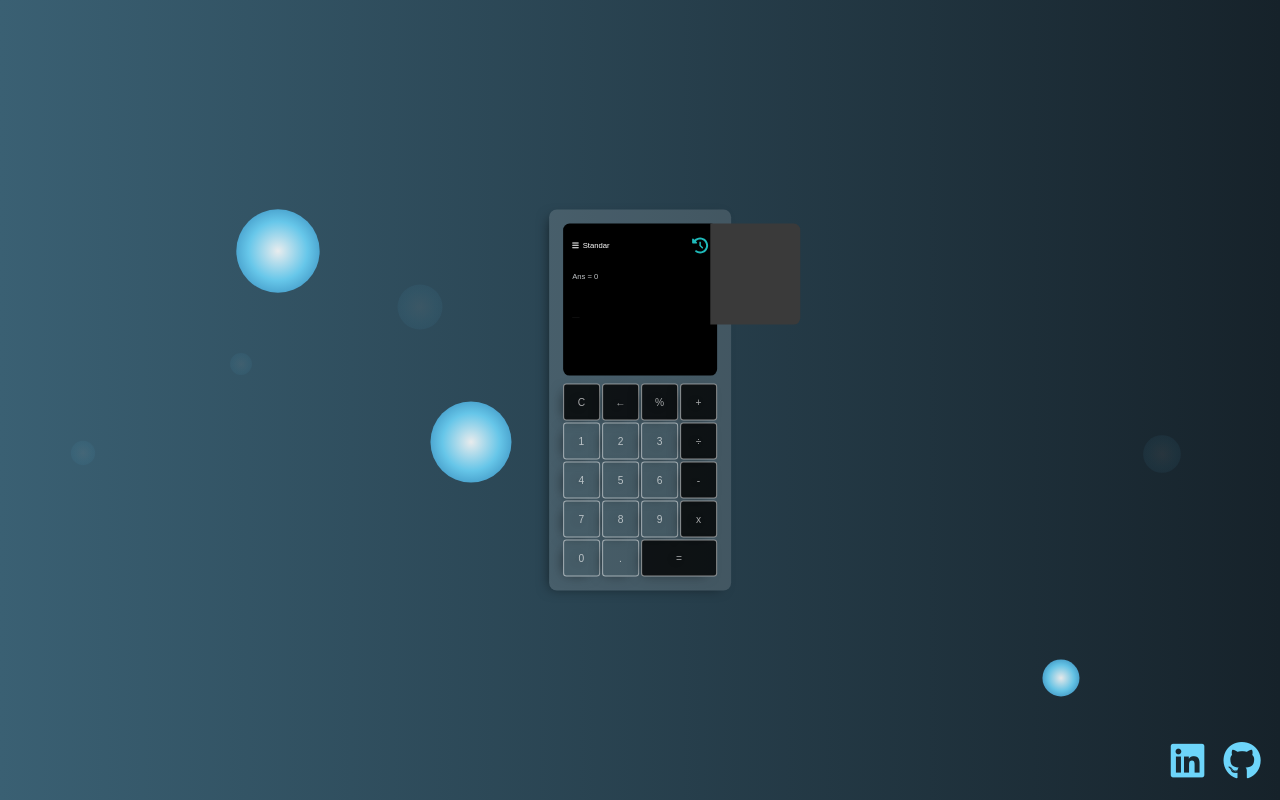
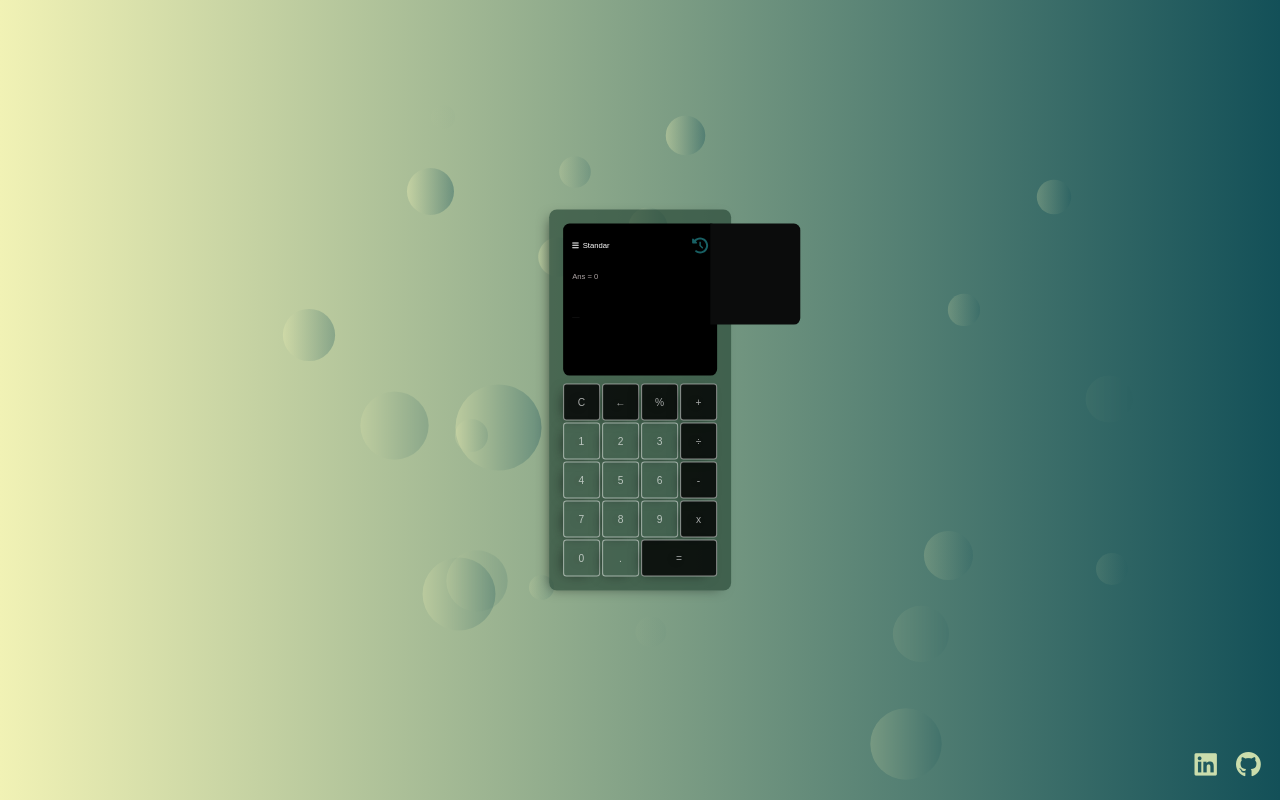
Before and after one commit to AlejandroFigini/Calculator-React, a React (Vite) app in the folder Calculator-React/: page / in a window 1280 px wide. Both pictures are taken after a click on the icon 699 px from the left and 245 px from the top of the page. Built offline with nearby package versions, Linux system fonts and the light colour scheme.

Commit message:
Calculator react

```diff
--- a/Calculator-React/index.html
+++ b/Calculator-React/index.html
@@ -8,12 +8,12 @@
   <title>Calculator React</title>
 </head>
 <body id="bubbles">
-    <div id="background"></div>    <!-- 👈 Aquí irán las burbujas -->
+    <div id="background"></div>
 
   <section id="calculator"></section>
   <footer class="absolute bottom-0 right-0 flex p-[1.5vw] gap-[1.5vw]">
-    <i class="fa-brands fa-linkedin text-[3vw] text-[#6DD5FA] transition-all ease-in duration-200 cursor-pointer hover:scale-110"></i>
-    <i class="fab fa-github text-[3vw] text-[#6DD5FA] transition-all ease-in duration-200 cursor-pointer hover:scale-110"></i>
+    <a href="https://www.linkedin.com/in/alejandro-figini-5a0a78226/"><i class="fa-brands fa-linkedin text-[2vw] text-[#cbddac] transition-all ease-in duration-200 cursor-pointer hover:scale-110 "></i></a>
+    <a href="https://github.com/AlejandroFigini"><i class="fab fa-github text-[2vw] text-[#cbddac] transition-all ease-in duration-200 cursor-pointer hover:scale-110"></i></a>
   </footer>
   <script type="module" src="/src/main.jsx"></script>
 </body>
--- a/Calculator-React/src/components/Bubbles.jsx
+++ b/Calculator-React/src/components/Bubbles.jsx
@@ -1,66 +1,56 @@
 import { motion } from 'framer-motion';
-import { useState, useEffect, useRef } from 'react';
 
-export function Bubbles({ quantity }) {
-  const [parameters, setParameters] = useState(() =>
-    Array.from({ length: quantity ?? 2 }, () => createBubbleParams())
-  );
-  const completedCount = useRef(0);
+export function Bubbles() {
+
+  const bubbleParameters =  Array.from({ length: 40 }, () => createBubbleParams())
 
   function createBubbleParams() {
     return {
+      delay: Math.random() * 13,
+    duration: 15 + Math.random() * 5,
+      size: 2 + Math.random() * 5,
       left: Math.random() * 90,
       top: Math.random() * 90,
-      size: 2 + Math.random() * 4,
-      delay: Math.floor(Math.random() * 2) + 1,
+      moveX: (Math.random() - 0.5) * 30,
+      moveY: (Math.random() - 0.5) * 30
     };
   }
 
-  function Bubble({ parameters, onComplete }) {
+
+  function Bubble({ bubbleParameters }) {
     return (
       <motion.div
+        className='bubbleShadow'
         style={{
           position: 'absolute',
-          left: `${parameters.left}vw`,
-          top: `${parameters.top}vh`,
-          width: `${parameters.size}vw`,
-          height: `${parameters.size}vw`,
+          left: `${bubbleParameters.left}vw`,
+          top: `${bubbleParameters.top}vh`,
+          width: `${bubbleParameters.size}vw`,
+          height: `${bubbleParameters.size}vw`,
           borderRadius: '50%',
-          background: 'radial-gradient(#FFFFFF, #6DD5FA, #2980B9)',
+          background: 'linear-gradient(to right, #f1f2b5, #135058)',
         }}
         animate={{
-          opacity: [0, 1, 0],
-          scale: [0.5, 1, 1.2, 1, 0.5],
+          opacity: [0, .4, 0],
+          scale: [0.5, 1.2, 0.5],
+          left: `${bubbleParameters.left + bubbleParameters.moveX}vw`,
+          top: `${bubbleParameters.top - bubbleParameters.moveY}vh`,
         }}
-        transition={{
-          duration: 2 + parameters.delay,
-          ease: 'easeIn',
-          delay: parameters.delay,
-        }}
-        onAnimationComplete={onComplete}
+         transition={{
+        duration: bubbleParameters.duration,
+        ease: 'easeInOut',
+        delay: bubbleParameters.delay,
+        repeat: Infinity,
+  repeatType: "loop",
+      }}
       />
     );
   }
-
-  function handleAnimationComplete() {
-    completedCount.current += 1;
-
-    if (completedCount.current >= parameters.length) {
-
-      completedCount.current = 0;
-
-
-      const newQuantity = Math.floor(Math.random() * 2) + 7;
-
-      setParameters(Array.from({ length: newQuantity }, () => createBubbleParams()));
-    }
-  }
-
   return (
     <>
-      {parameters.map((param, i) => (
-        <Bubble key={i} parameters={param} onComplete={handleAnimationComplete} />
-      ))}
+      {bubbleParameters.map((param, i) => (
+        <Bubble key={i} bubbleParameters={param} />
+     ))}
     </>
   );
 }
--- a/Calculator-React/src/components/button.jsx
+++ b/Calculator-React/src/components/button.jsx
@@ -12,7 +12,7 @@ export function Button({ icon, operator, action }) {
         text-[0.8vw]
         p-[0.75vw]
         cursor-pointer
-        hover:bg-[rgb(23,67,82)]
+        hover:bg-[#186064]
         hover:text-[rgb(255,255,255)]
         btn-${icon}
       `}
--- a/Calculator-React/src/components/history.jsx
+++ b/Calculator-React/src/components/history.jsx
@@ -16,15 +16,15 @@ export function History({ history, updateScreenFromHistory }) {
             duration-200
             ease-in-out
             hover:scale-[1.02]
-            hover:text-[rgb(31,186,186)]
+            hover:text-[#186064]
             hover:cursor-pointer
-            ${Open ? 'text-[rgb(31,186,186)]' : 'text-white'}
+            ${Open ? 'text-[#186064]' : 'text-white'}
           `}
         />
         <div
           className={`
             absolute
-            bg-[#3a3a3a]
+            bg-[#0b0c0c]
             top-[-0.7vw]
             [scrollbar-width:none]
             h-[7.9vw]
@@ -47,7 +47,7 @@ export function History({ history, updateScreenFromHistory }) {
                 ease-in-out
                 px-[0.5vw]
                 py-[0.2vw]
-                hover:bg-[rgb(52,144,144)]
+                hover:bg-[#186064]
                 hover:cursor-pointer
                 hover:scale-[1.05]
                 hover:text-white
--- a/Calculator-React/src/components/screen.jsx
+++ b/Calculator-React/src/components/screen.jsx
@@ -19,7 +19,7 @@ export function Screen({ expression, result, ans, changeMode, mode, history, upd
         <>
           {expression.slice(0, index)}
           <BlinkingCurson result={result} />
-          <span style={{ color: '#00ff0c' }}>{expression.slice(index)}</span>
+          <span style={{ color: '#696464' }}>{expression.slice(index)}</span>
         </>
       );
     } else {
@@ -66,7 +66,7 @@ export function Screen({ expression, result, ans, changeMode, mode, history, upd
             className="absolute"
             animate={{
               y: animateCondition ? 30 : 0,
-              color: animateCondition ? '#ffffff' : '#bfc3c6',
+              color: animateCondition ? '#ffffff' : '#aca3a3',
               fontSize: animateCondition ? '1vw' : '.6vw',
             }}
             transition={{ duration: 0.3, ease: 'easeOut' }}
@@ -77,7 +77,7 @@ export function Screen({ expression, result, ans, changeMode, mode, history, upd
             className="absolute"
             animate={{
               y: animateCondition ? 0 : 30,
-              color: animateCondition ? '#bfc3c6' : '#ffffff',
+              color: animateCondition ? '#aca3a3' : '#ffffff',
               fontSize: animateCondition ? '.6vw' : '1vw',
             }}
             transition={{ duration: 0.3, ease: 'easeOut' }}
--- a/Calculator-React/src/index.css
+++ b/Calculator-React/src/index.css
@@ -3,7 +3,7 @@
 body {
   font-family: Arial, Helvetica, sans-serif;
   height: 100vh;
-  background: linear-gradient(to right, #3A6073, #16222A);
+  background: linear-gradient(to right, #f1f2b5, #135058);
   overflow: hidden;
 }
 
@@ -15,7 +15,7 @@ section {
   border-radius: 0.6vw;
   padding: 1.1vw;
   box-shadow: -5px 3px 13px -6px rgba(0, 0, 0, 0.58);
-  background: rgba(255, 255, 255, 0.138);
+  background: rgba(47, 78, 60, 0.735);
   display: flex;
   flex-direction: column;
   gap: .6vw;
@@ -43,5 +43,10 @@ li span {
 
 span:hover {
   transform: scale(1.02);
-  color: rgb(31, 186, 186);
+  color:#186064;
 }
+
+/*Bubbles*/
+.bubbleShadow {
+box-shadow: -29px -4px 60px -31px rgba(0,0,0,0.15);
+}
```
